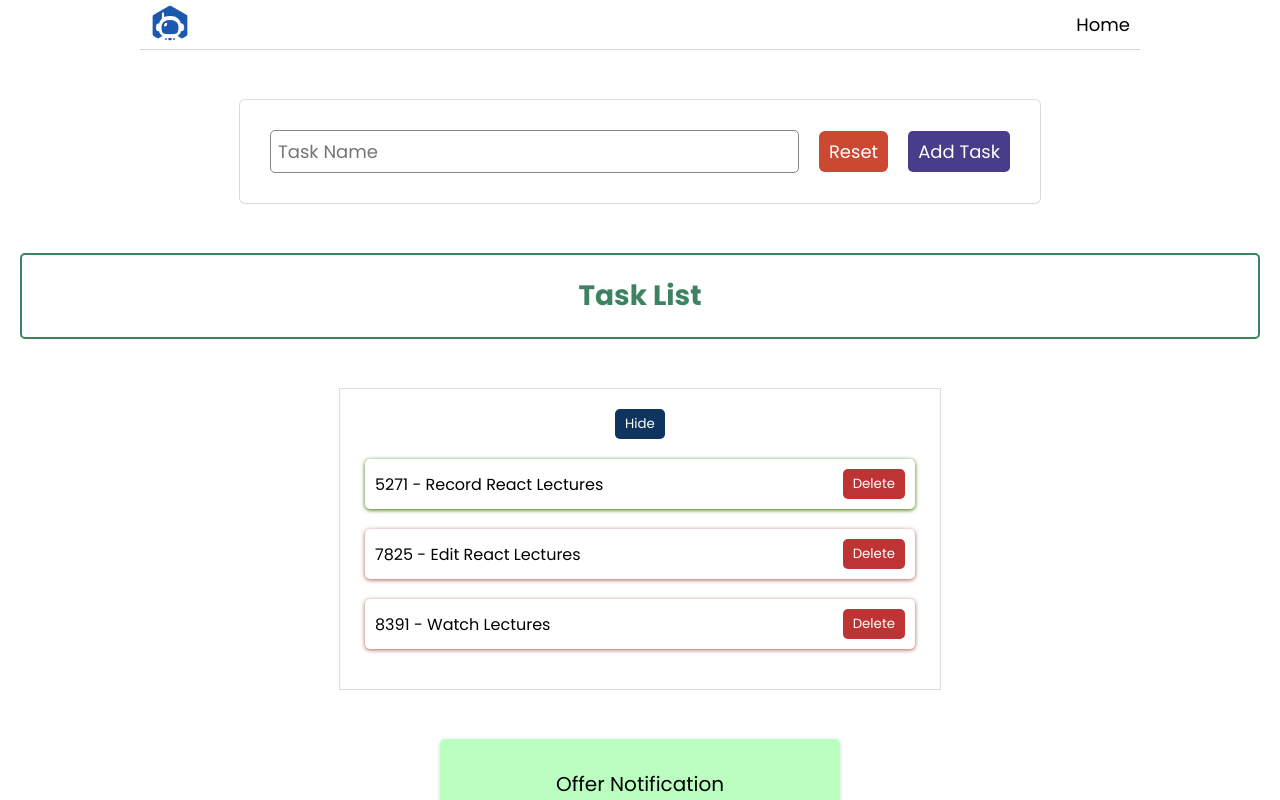
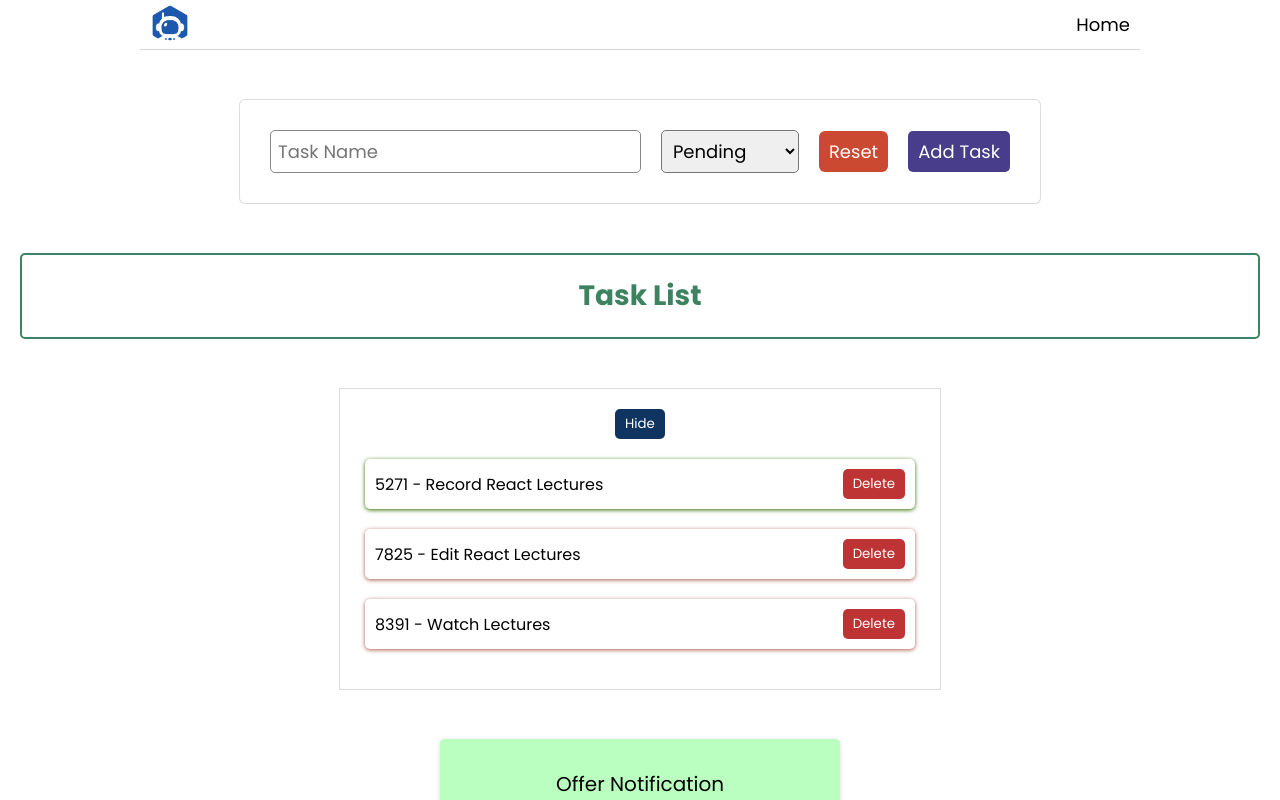
Before and after one commit to Dipesh-Gyawali/TaskMate, a React (Create React App) app: page / in a window 1280 px wide. Shown: the top 800 px of the page. Built offline with nearby package versions, Linux system fonts and the light colour scheme.

Commit message:
onSubmit event

```diff
--- a/src/components/AddTask.js
+++ b/src/components/AddTask.js
@@ -4,6 +4,7 @@
 
 export const AddTask = () => {
     const [taskValue, setTaskValue] = useState("");
+    const [progress, setProgress] = useState(false);
 
     const handleChange = (event) => {
         setTaskValue(event.target.value);
@@ -13,10 +14,25 @@
         setTaskValue("");
     }
 
+    const handleSubmit = (event) => {
+        event.preventDefault();
+        const task = {
+            id: Math.floor(Math.random() * 10000),
+            name: taskValue,
+            completed: Boolean(progress)
+        }
+        console.log(task);
+        handleReset();
+    }
+
   return (
         <section className="addtask">
-            <form>
+            <form onSubmit={handleSubmit}>
                 <input onChange={handleChange} value={taskValue} type="text" name="task" id="task" placeholder="Task Name" autoComplete="off"/>
+                <select onChange={(event) => setProgress(event.target.value)} value={progress}>
+                    <option value="false">Pending</option>
+                    <option value="true">Completed</option>
+                </select>
                 <span onClick={handleReset} className="reset">Reset</span>
                 <button type="submit">Add Task</button>
             </form>
```
